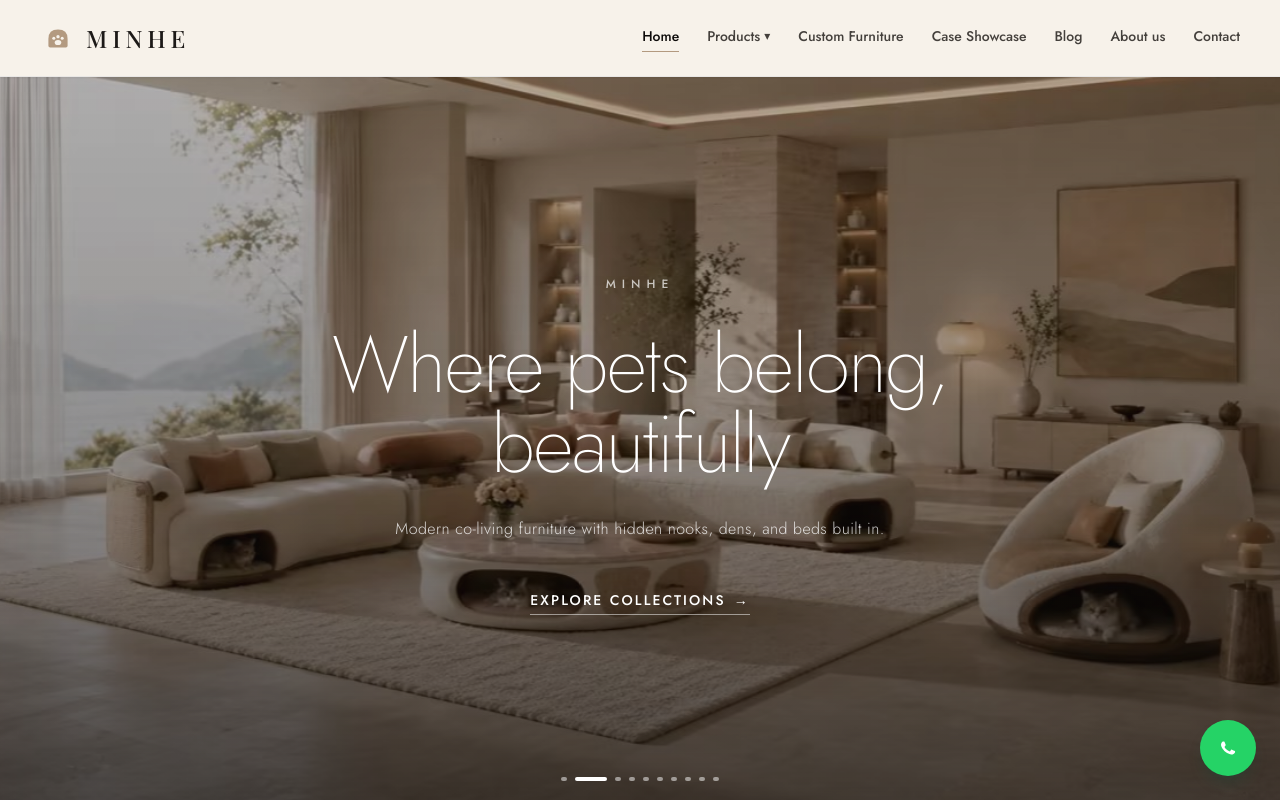
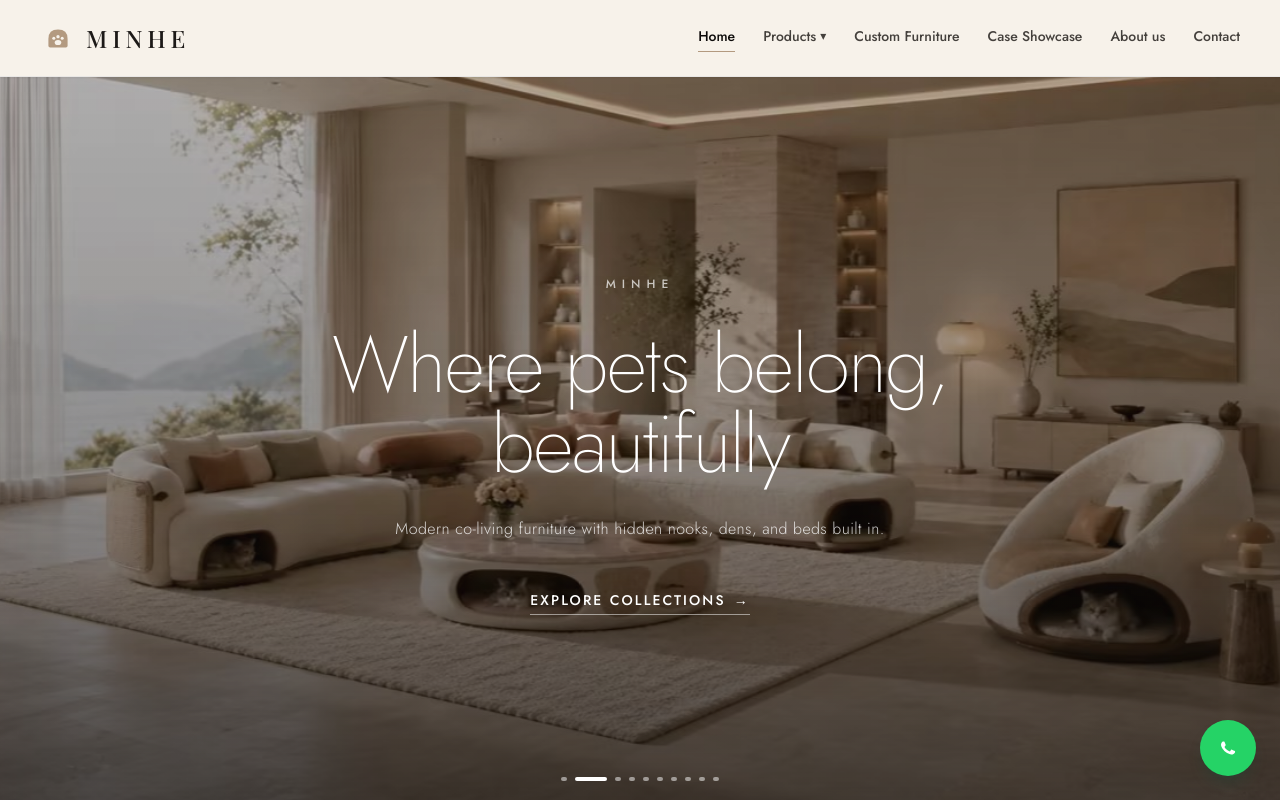
Before and after one commit to hhu41538-lgtm/minhe-pet-furniture, a Next.js app: page / in a window 1280 px wide. Shown: the top 800 px of the page. Built offline with nearby package versions, Linux system fonts and the light colour scheme; a web font is replaced by a local one.

Commit message:
Hide Blog from nav; remove leftover text image

```diff
--- a/components/layout/Header.tsx
+++ b/components/layout/Header.tsx
@@ -38,7 +38,6 @@ const otherNavItems = [
   { label: "Home", href: "/" },
   { label: "Custom Furniture", href: "/custom" },
   { label: "Case Showcase", href: "/case-showcase" },
-  { label: "Blog", href: "/blog" },
   { label: "About us", href: "/about" },
   { label: "Contact", href: "/contact" },
 ];
@@ -144,9 +143,6 @@ export default function Header() {
           <Link href="/case-showcase" className={navLinkClass("/case-showcase")}>
             Case Showcase
           </Link>
-          <Link href="/blog" className={navLinkClass("/blog", false)}>
-            Blog
-          </Link>
           <Link href="/about" className={navLinkClass("/about")}>
             About us
           </Link>
```
